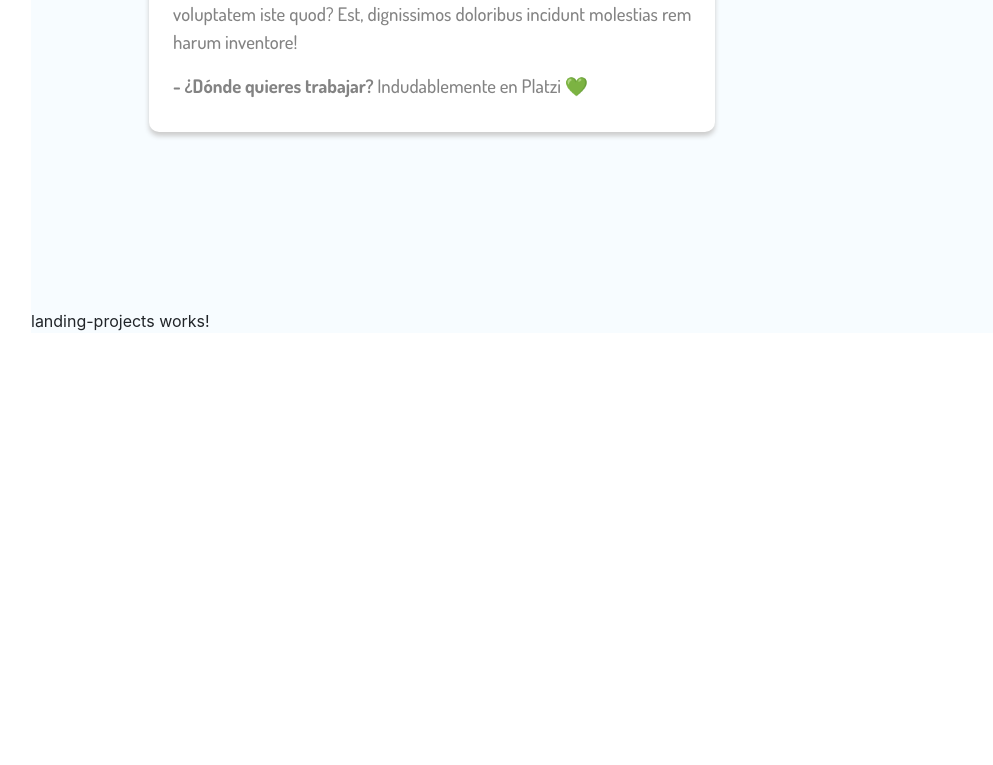
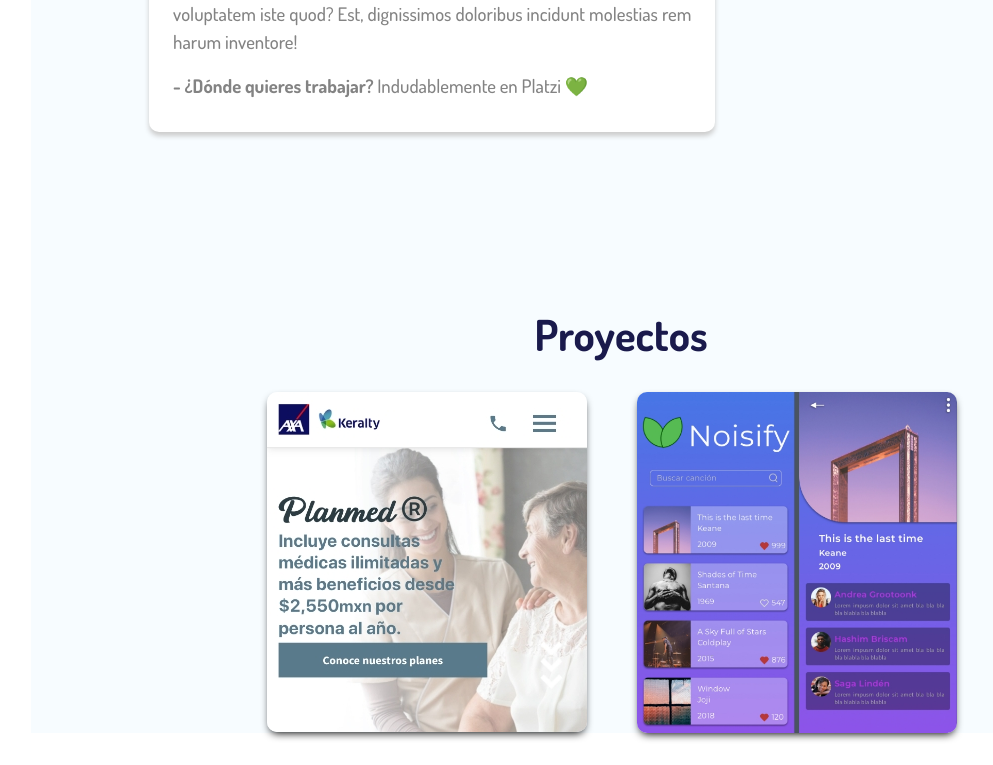
Before and after one commit to Xploitz404/web-unicorn-challenge, an Angular app: page / in a window 1280 px wide. Shown: the part 881-1646 px from the top of the page, without its empty margins (69-1062 px from the left). Before the commit the page ends 1230 px from the top, so only its background shows below. Built offline with nearby package versions, Linux system fonts and the light colour scheme.

Commit message:
feat (landing-projects): Se completan estructura y estilos desktop

```diff
--- a/src/app/components/landing/landing-projects/landing-projects.component.html
+++ b/src/app/components/landing/landing-projects/landing-projects.component.html
@@ -1 +1,17 @@
-<p>landing-projects works!</p>
+<section class="projects">
+  <h4 class="title-2 text-center">
+    Proyectos
+  </h4>
+  <section class="projects__cards">
+    <a [href]="project.link" [ngClass]="'project'" *ngFor="let project of projects" target="_blank">
+      <figure class="project-image">
+        <img [src]="project.img" alt="">
+      </figure>
+      <div class="project-overlay">
+        <p class="project-name">
+          {{project.name}}
+        </p>
+      </div>
+    </a>
+  </section>
+</section>
--- a/src/app/components/landing/landing-projects/landing-projects.component.sass
+++ b/src/app/components/landing/landing-projects/landing-projects.component.sass
@@ -0,0 +1,48 @@
+@import '../../../styles/_colors.scss'
+@import '../../../styles/_fonts.scss'
+
+.projects
+  &__cards
+    width: 60%
+    margin: 2rem auto
+    display: grid
+    grid-template: 100% / repeat(2, 1fr)
+    grid-gap: 2rem
+
+
+
+.project
+    cursor: pointer
+    position: relative
+    &-image
+      border-radius: 10px
+      box-shadow: 0 4px 9px -3px #000000
+      margin: 0
+      max-width: 320px
+    &-image img
+      width: 100%
+      border-radius: 10px
+    &-overlay
+      background-color: rgba(0,0,0,0)
+      position: absolute
+      left:0
+      right: 0
+      bottom: 0
+      top: 0
+      display: none
+      align-items: center
+      justify-content: center
+      color: white
+      text-align: center
+      transition: display 3s ease-in-out
+      -webkit-transition: display 3s ease-in-out
+      max-width: 320px
+    &-name
+      color: $white-100
+      font-weight: bold
+      font-size: 22pt
+      font-family: 'Dosis', sans-serif
+    &:hover &-overlay
+      background-color: rgba(0,0,0,.7)
+      display: flex
+      border-radius: 10px
--- a/src/app/components/landing/landing-projects/landing-projects.component.ts
+++ b/src/app/components/landing/landing-projects/landing-projects.component.ts
@@ -1,4 +1,5 @@
 import { Component, OnInit } from '@angular/core';
+import { projectCards } from '../../../constants/project-cards/project-cards.const';
 
 @Component({
   selector: 'unicorn-landing-projects',
@@ -7,6 +8,8 @@
 })
 export class LandingProjectsComponent implements OnInit {
 
+  projects = projectCards;
+
   constructor() { }
 
   ngOnInit() {
--- /dev/null
+++ b/src/app/constants/project-cards/project-cards.const.ts
@@ -0,0 +1,17 @@
+/**
+ * Constante que almacena la información de las cards de la sección projects
+ * @const
+ */
+
+  export const projectCards = [
+    {
+      name: 'Axa Keralty',
+      img: '/assets/images/axakeralty.jpg',
+      link: 'https://axakeralty.mx'
+    },
+    {
+      name: 'Noisify',
+      img: '/assets/images/Noisify.jpg',
+      link: '#'
+    }
+  ];
```
Also changed, not shown: src/assets/images/Noisify.jpg (added), src/assets/images/axakeralty.jpg (added).
